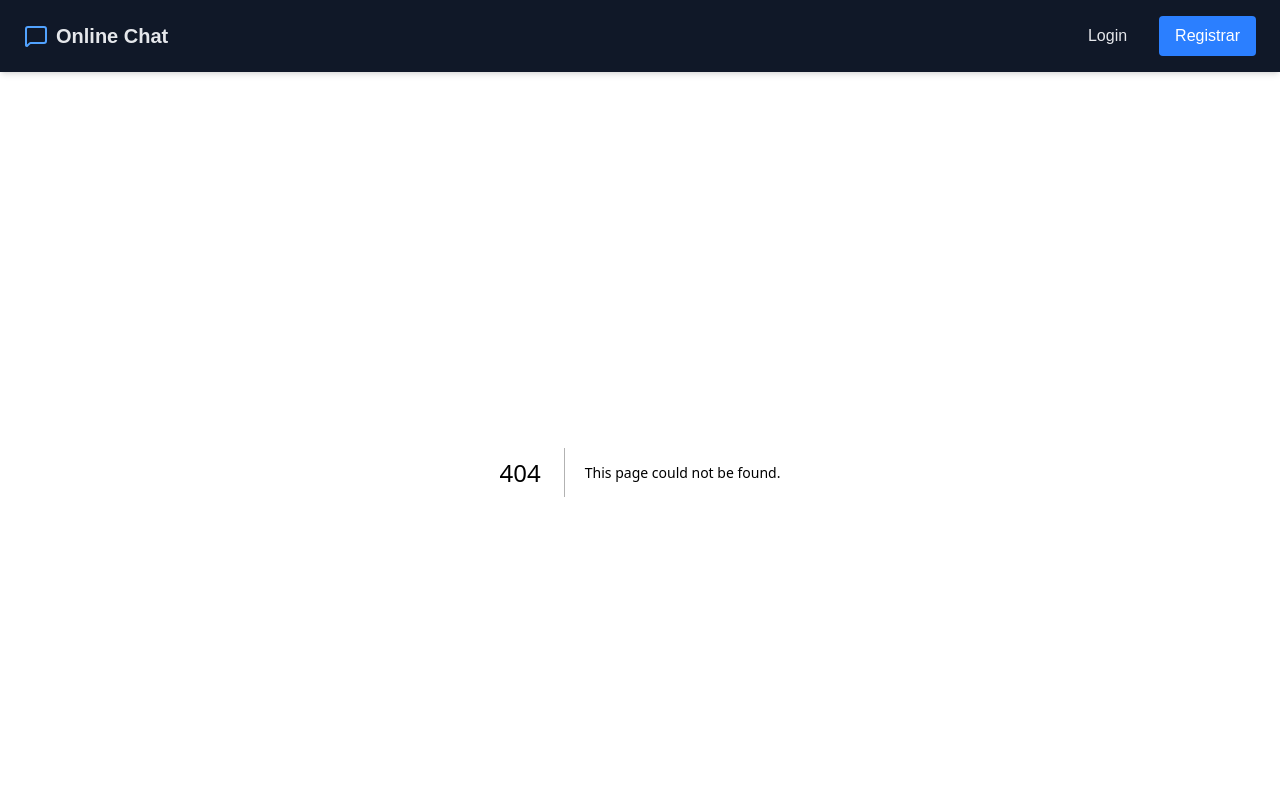
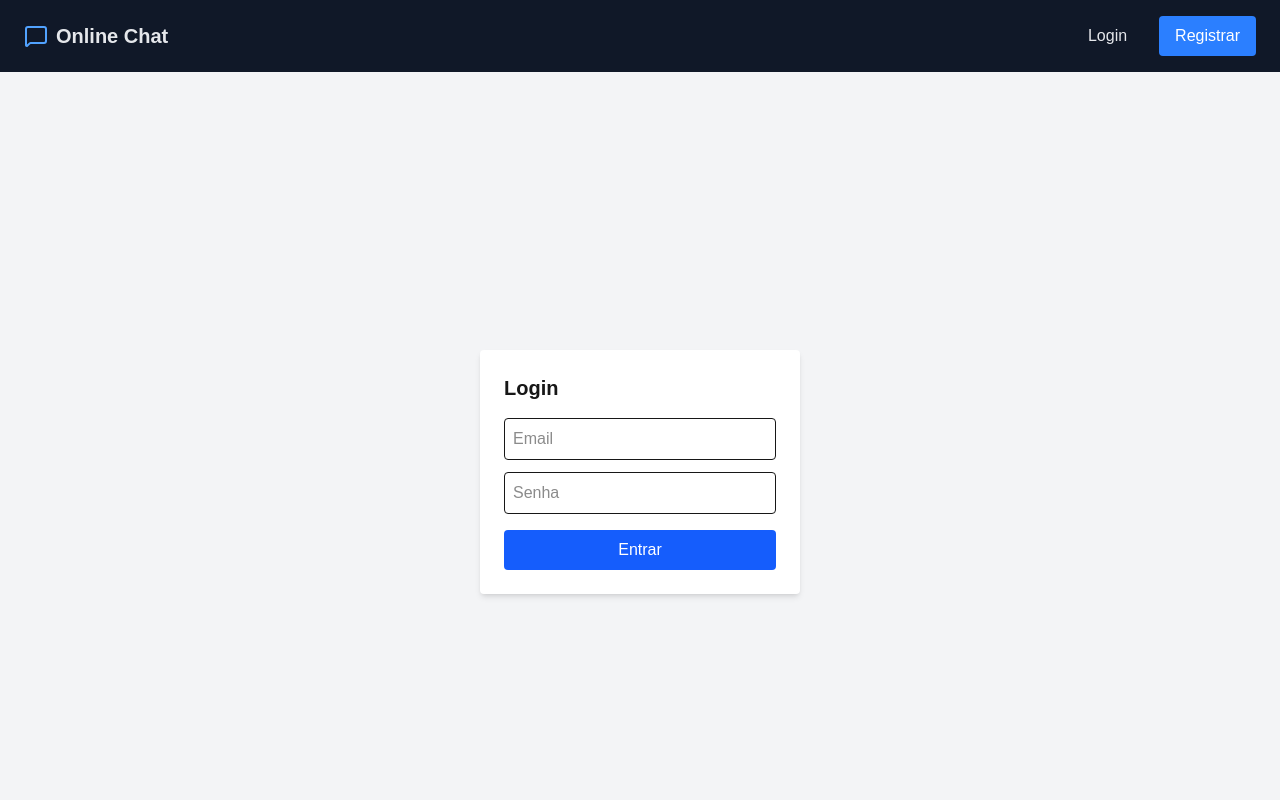
Before and after one commit to GabrielG71/online-chat-js, a Next.js app: page /login in a window 1280 px wide. Before the commit this address had no page. Shown: the top 800 px of the page. Built offline with nearby package versions, Linux system fonts and the light colour scheme.

Commit message:
Create login page

```diff
--- /dev/null
+++ b/src/app/login/page.tsx
@@ -0,0 +1,54 @@
+"use client";
+
+import { signIn } from "next-auth/react";
+import { useState } from "react";
+import { useRouter } from "next/navigation";
+
+export default function LoginPage() {
+  const router = useRouter();
+  const [email, setEmail] = useState("");
+  const [password, setPassword] = useState("");
+
+  const handleSubmit = async (e: React.FormEvent) => {
+    e.preventDefault();
+    const res = await signIn("credentials", {
+      redirect: false,
+      email,
+      password,
+    });
+    if (!res?.error) {
+      router.push("/");
+      router.refresh();
+    } else {
+      alert("Credenciais inválidas");
+    }
+  };
+
+  return (
+    <div className="flex justify-center items-center min-h-screen bg-gray-100">
+      <form
+        onSubmit={handleSubmit}
+        className="bg-white p-6 rounded shadow-md w-80"
+      >
+        <h2 className="text-xl font-bold mb-4">Login</h2>
+        <input
+          type="email"
+          placeholder="Email"
+          value={email}
+          onChange={(e) => setEmail(e.target.value)}
+          className="border p-2 w-full mb-3 rounded"
+        />
+        <input
+          type="password"
+          placeholder="Senha"
+          value={password}
+          onChange={(e) => setPassword(e.target.value)}
+          className="border p-2 w-full mb-4 rounded"
+        />
+        <button className="w-full bg-blue-600 text-white py-2 rounded hover:bg-blue-700">
+          Entrar
+        </button>
+      </form>
+    </div>
+  );
+}
```
